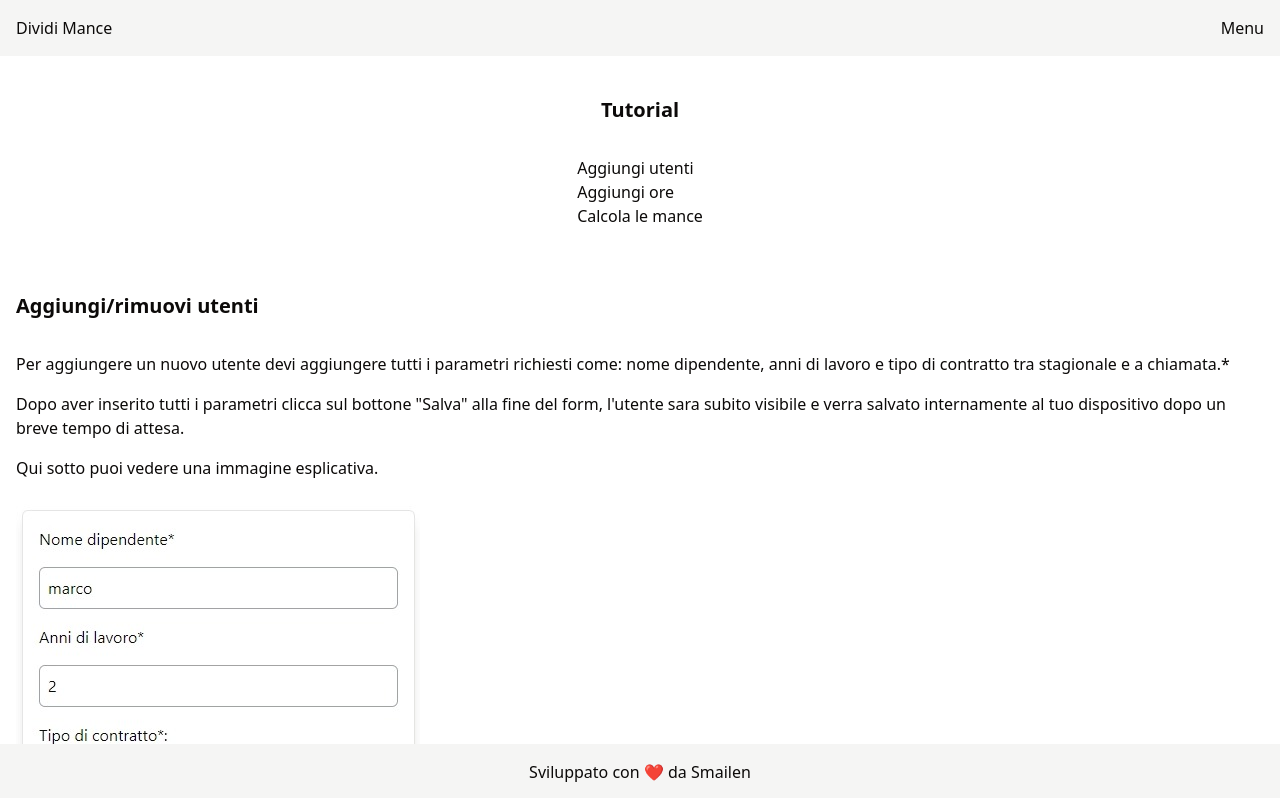
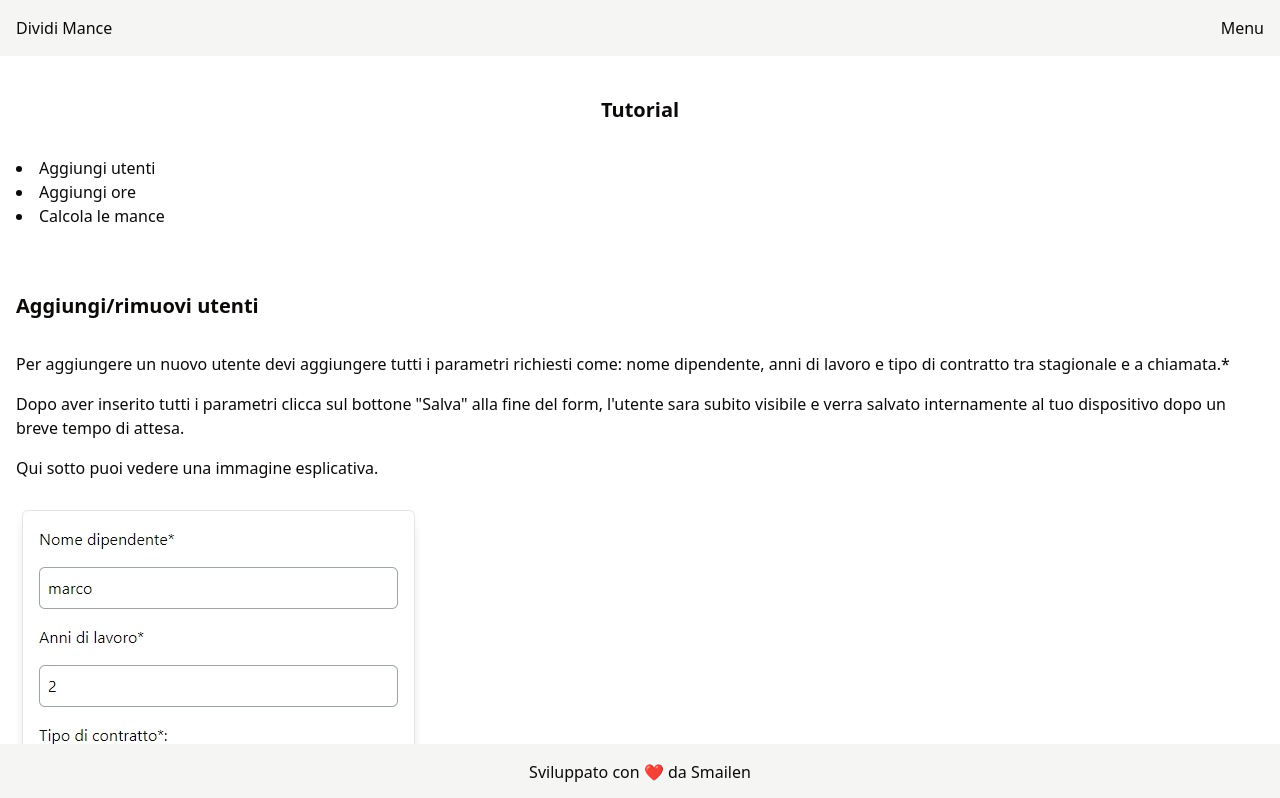
Before and after one commit to Smailen5/calcolatore-mance, a React (Vite) app: page /tutorial in a window 1280 px wide. Shown: the top 798 px of the page. Built offline with nearby package versions, Linux system fonts and the light colour scheme.

Commit message:
refactor: :lipstick: aggiunge stile
aggiunge stile alla lista

```diff
--- a/src/pages/TutorialPage.tsx
+++ b/src/pages/TutorialPage.tsx
@@ -2,8 +2,6 @@ import Footer from "@/components/Footer";
 import Navbar from "@/components/Navbar";
 import Page from "@/components/Page";
 import AggiungiUtentiTutorial from "@/components/AggiungiUtentiTutorial";
-
-
 
 const TutorialPage = () => {
   return (
@@ -12,7 +10,7 @@ const TutorialPage = () => {
       <Page className="items-center">
         <h1 className="text-xl font-bold">Tutorial</h1>
         {/* lista che rimanda alle sezioni della pagina */}
-        <ul className="">
+        <ul className="w-full list-inside list-disc">
           <li>
             <a href="#aggiungi-utenti">Aggiungi utenti</a>
           </li>
```
